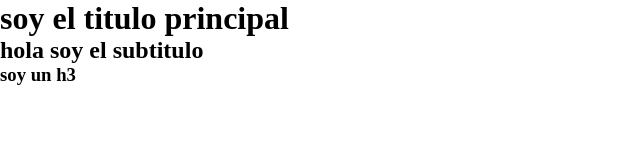
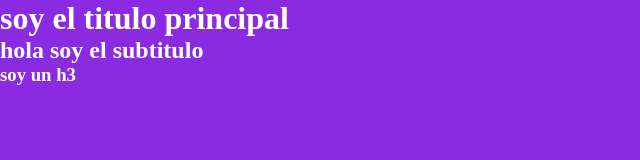
Before and after one commit to crysty72/prueba-repo-arg, a plain HTML site: page index.html in a window 1280 px wide. Shown: the whole page, without its empty margins (0-640 px from the left). Drawn offline with Linux system fonts and the light colour scheme.

Commit message:
modificacion de index, colores

```diff
--- a/style.css
+++ b/style.css
@@ -3,3 +3,7 @@
     padding: 0%;
     box-sizing: border-box;
 }
+body{
+    color: white;
+    background-color: blueviolet;
+}
```
